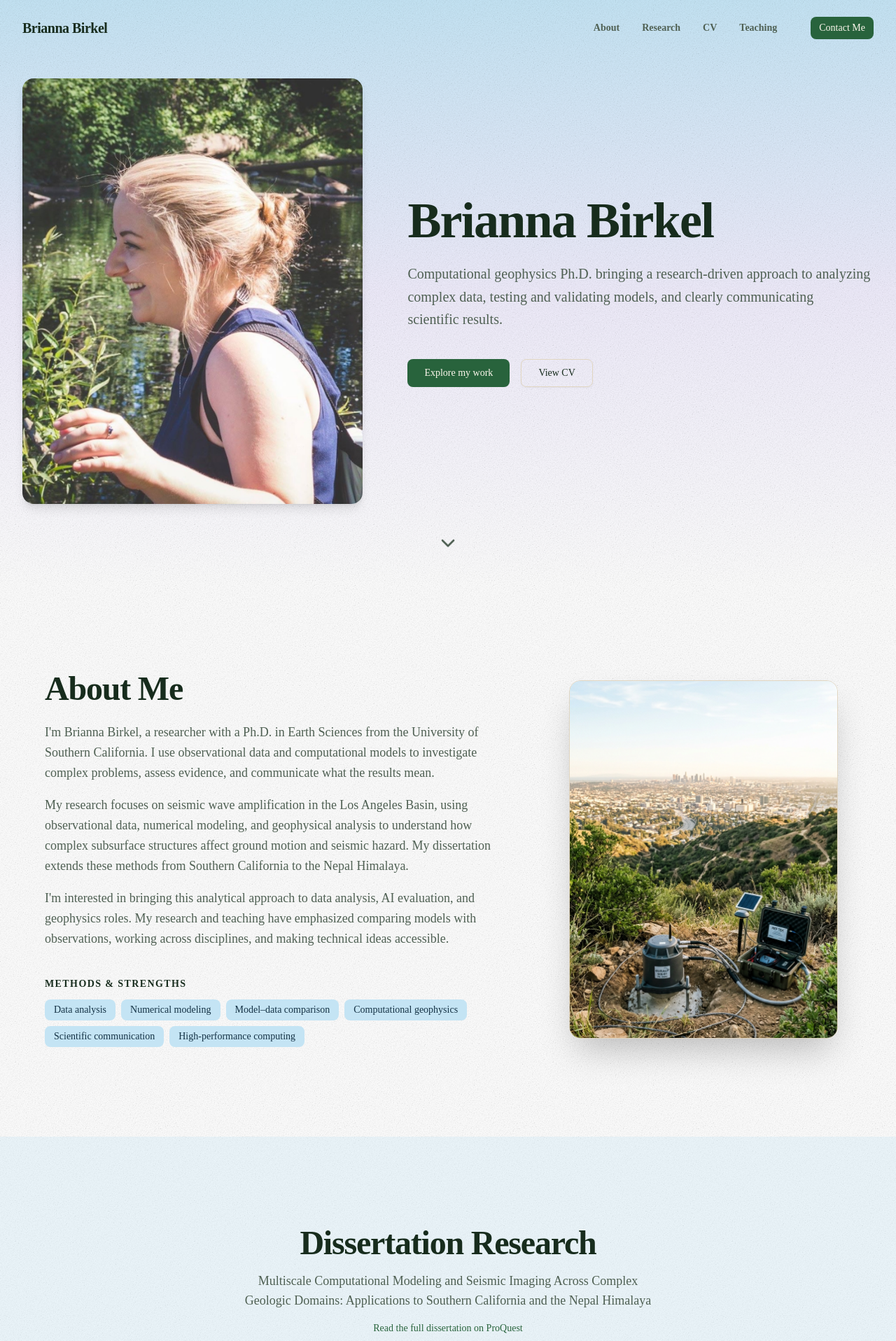
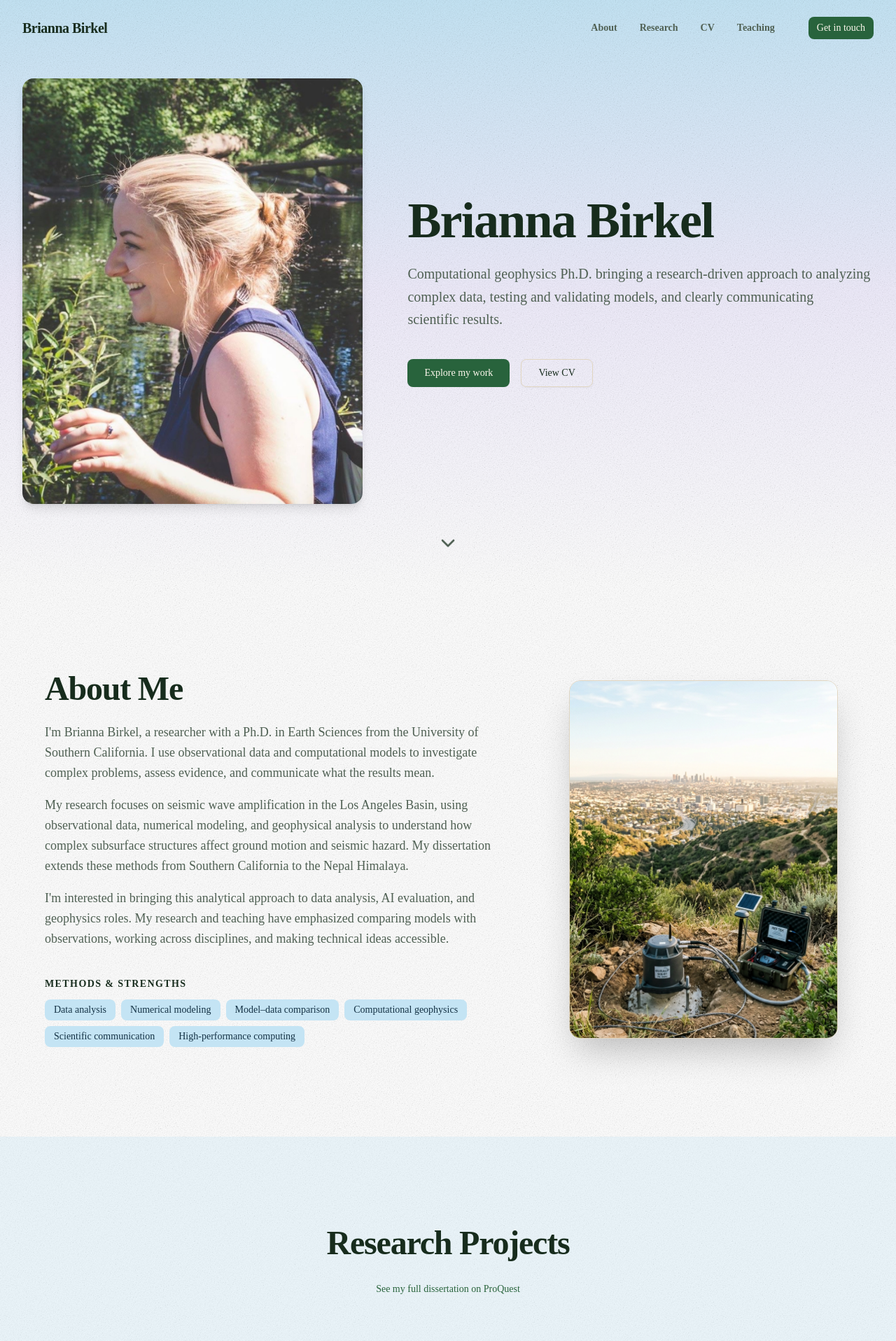
Before and after one commit to bcbirkel/research-portfolio, a Next.js app: page / in a window 1280 px wide. Shown: the top 1916 px of the page at 70% size. Built offline with nearby package versions, Linux system fonts and the light colour scheme; grey boxes are pictures that could not be loaded; a web font is replaced by a local one.

Commit message:
Update research and CV headings and contact button copy

```diff
--- a/components/navigation.tsx
+++ b/components/navigation.tsx
@@ -62,7 +62,7 @@ export function Navigation() {
               ))}
               <Button asChild size="sm" className="ml-4">
                 <a href="#links" onClick={handleNavClick}>
-                  Contact Me
+                  Get in touch
                 </a>
               </Button>
             </div>
@@ -107,7 +107,7 @@ export function Navigation() {
                   setIsMobileMenuOpen(false)
                 }}
               >
-                Contact Me
+                Get in touch
               </a>
             </Button>
           </div>
--- a/components/projects-section.tsx
+++ b/components/projects-section.tsx
@@ -7,18 +7,14 @@ export function ProjectsSection() {
     <section id="projects" className="py-20 md:py-32 px-4 sm:px-6 lg:px-8 bg-secondary/30">
       <div className="container mx-auto max-w-7xl">
         <div className="text-center mb-16">
-          <h2 className="text-4xl md:text-5xl font-bold tracking-tight mb-4">Dissertation Research</h2>
-          <p className="text-lg text-muted-foreground max-w-2xl mx-auto text-balance">
-            Multiscale Computational Modeling and Seismic Imaging Across Complex Geologic Domains: Applications to
-            Southern California and the Nepal Himalaya
-          </p>
+          <h2 className="text-4xl md:text-5xl font-bold tracking-tight mb-4">Research Projects</h2>
           <a
             href={profile.dissertation}
             target="_blank"
             rel="noopener noreferrer"
             className="inline-block mt-4 text-sm font-medium text-primary underline-offset-4 hover:underline"
           >
-            Read the full dissertation on ProQuest
+            See my full dissertation on ProQuest
           </a>
         </div>
 
--- a/components/timeline-section.tsx
+++ b/components/timeline-section.tsx
@@ -5,7 +5,7 @@ export function TimelineSection() {
     <section id="resume" aria-labelledby="resume-heading" className="scroll-mt-24 px-4 py-20 sm:px-6 lg:px-8 md:py-32">
       <div className="container mx-auto max-w-5xl">
         <header className="mb-10 text-center">
-          <h2 id="resume-heading" className="mb-4 text-4xl font-bold tracking-tight md:text-5xl">CV</h2>
+          <h2 id="resume-heading" className="mb-4 text-4xl font-bold tracking-tight md:text-5xl">Curriculum Vitae</h2>
             <div className="flex flex-wrap items-center justify-center gap-4">
             <a href={resumeUrl} target="_blank" rel="noopener noreferrer" className="rounded-lg bg-primary px-5 py-3 font-medium text-primary-foreground focus-visible:outline-2 focus-visible:outline-offset-4 focus-visible:outline-ring">Open CV (PDF)</a>
             <a href={resumeUrl} download="Brianna-Birkel-Resume.pdf" className="rounded-lg border border-border bg-card px-5 py-3 font-medium text-card-foreground focus-visible:outline-2 focus-visible:outline-offset-4 focus-visible:outline-ring">Download CV</a>
```
